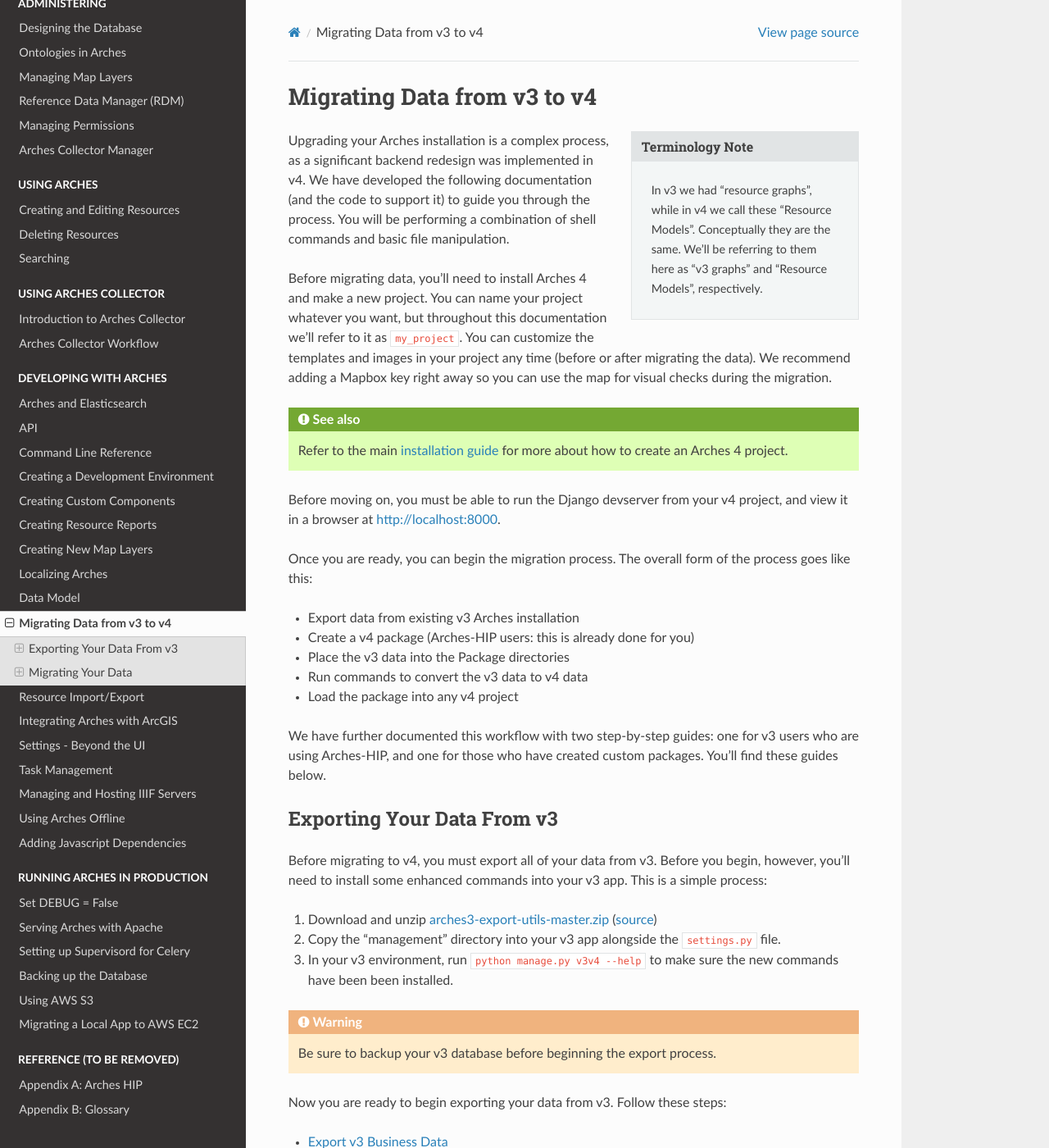
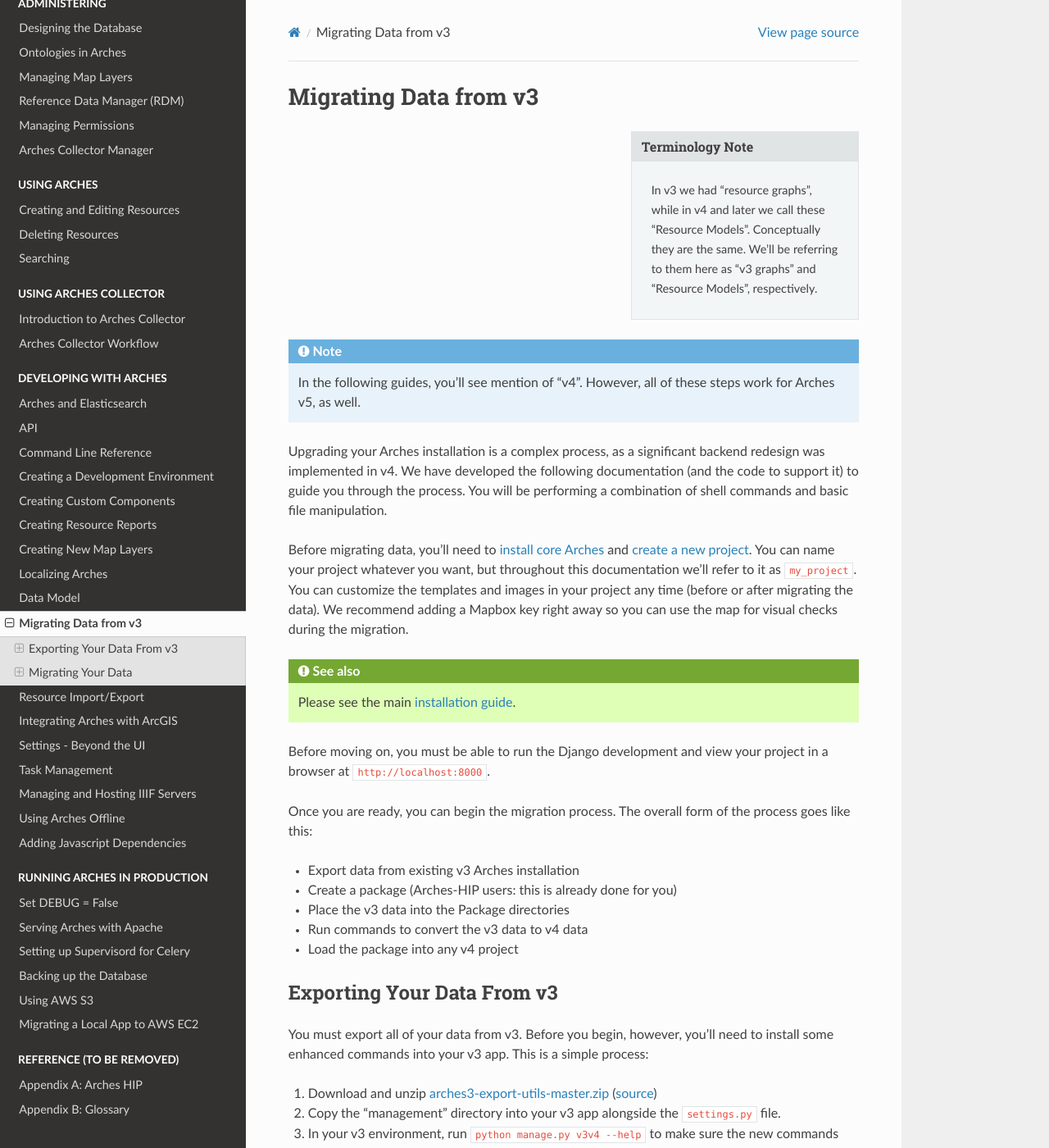
Before and after one commit to archesproject/arches-docs, a Sphinx documentation site: the page built from docs/v3-to-v4-migration.txt, in a window 1280 px wide and 1400 px high. Shown: the whole window at 82% size. Built offline with Sphinx 7.4.7 and the Read the Docs theme 2.0.0, drawn with Linux system fonts in a browser that asks for light colours.

Commit message:
generate data migration header, and add note about support for v5

```diff
--- a/docs/v3-to-v4-migration.txt
+++ b/docs/v3-to-v4-migration.txt
@@ -1,36 +1,36 @@
-############################
-Migrating Data from v3 to v4
-############################
+######################
+Migrating Data from v3
+######################
 
 .. sidebar:: Terminology Note
 
-    In v3 we had "resource graphs", while in v4 we call these "Resource Models". Conceptually they are the same. We'll be referring to them here as "v3 graphs" and "Resource Models", respectively.
+    In v3 we had "resource graphs", while in v4 and later we call these "Resource Models". Conceptually they are the same. We'll be referring to them here as "v3 graphs" and "Resource Models", respectively.
+
+.. note:: In the following guides, you'll see mention of "v4". However, all of these steps work for Arches v5, as well.
 
 Upgrading your Arches installation is a complex process, as a significant backend redesign was implemented in v4. We have developed the following documentation (and the code to support it) to guide you through the process. You will be performing a combination of shell commands and basic file manipulation.
 
-Before migrating data, you'll need to install Arches 4 and make a new project. You can name your project whatever you want, but throughout this documentation we'll refer to it as ``my_project``. You can customize the templates and images in your project any time (before or after migrating the data). We recommend adding a Mapbox key right away so you can use the map for visual checks during the migration.
+Before migrating data, you'll need to :ref:`install core Arches <Installing Core Arches>` and :ref:`create a new project <Creating a new Arches Project>`. You can name your project whatever you want, but throughout this documentation we'll refer to it as ``my_project``. You can customize the templates and images in your project any time (before or after migrating the data). We recommend adding a Mapbox key right away so you can use the map for visual checks during the migration.
 
 .. seealso::
 
-    Refer to the main :doc:`installation guide </installation>` for more about how to create an Arches 4 project.
+    Please see the main :doc:`installation guide </installation>`.
 
-Before moving on, you must be able to run the Django devserver from your v4 project, and view it in a browser at http://localhost:8000.
+Before moving on, you must be able to run the Django development and view your project in a browser at ``http://localhost:8000``.
 
 Once you are ready, you can begin the migration process. The overall form of the process goes like this:
 
 + Export data from existing v3 Arches installation
-+ Create a v4 package (Arches-HIP users: this is already done for you)
++ Create a package (Arches-HIP users: this is already done for you)
 + Place the v3 data into the Package directories
 + Run commands to convert the v3 data to v4 data
 + Load the package into any v4 project
-
-We have further documented this workflow with two step-by-step guides: one for v3 users who are using Arches-HIP, and one for those who have created custom packages. You'll find these guides below.
 
 ---------------------------
 Exporting Your Data From v3
 ---------------------------
 
-Before migrating to v4, you must export all of your data from v3. Before you begin, however, you'll need to install some enhanced commands into your v3 app. This is a simple process:
+You must export all of your data from v3. Before you begin, however, you'll need to install some enhanced commands into your v3 app. This is a simple process:
 
 #. Download and unzip `arches3-export-utils-master.zip <https://github.com/legiongis/arches3-export-utils/archive/master.zip>`_ (`source <https://github.com/legiongis/arches3-export-utils>`_)
 #. Copy the "management" directory into your v3 app alongside the ``settings.py`` file.
```
Also changed, not shown: docs/migrate-hip-app.txt (line endings or trailing spaces).
